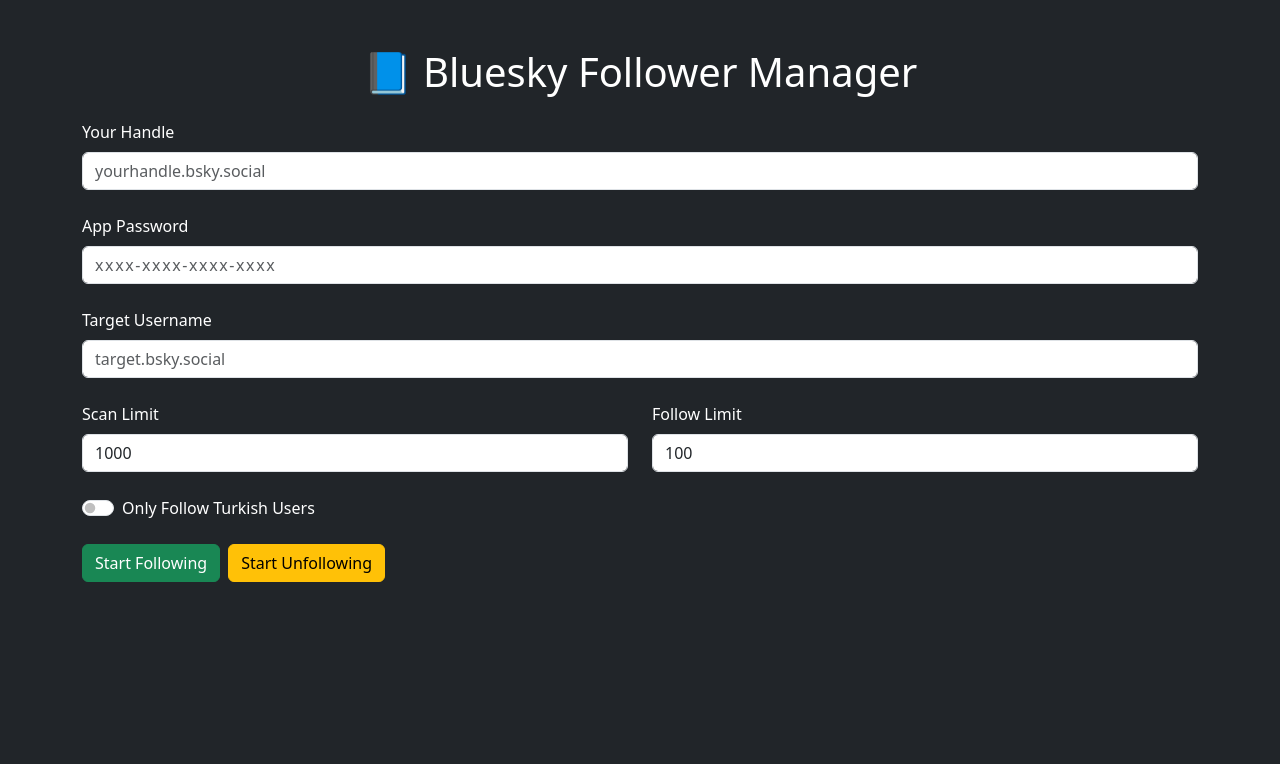
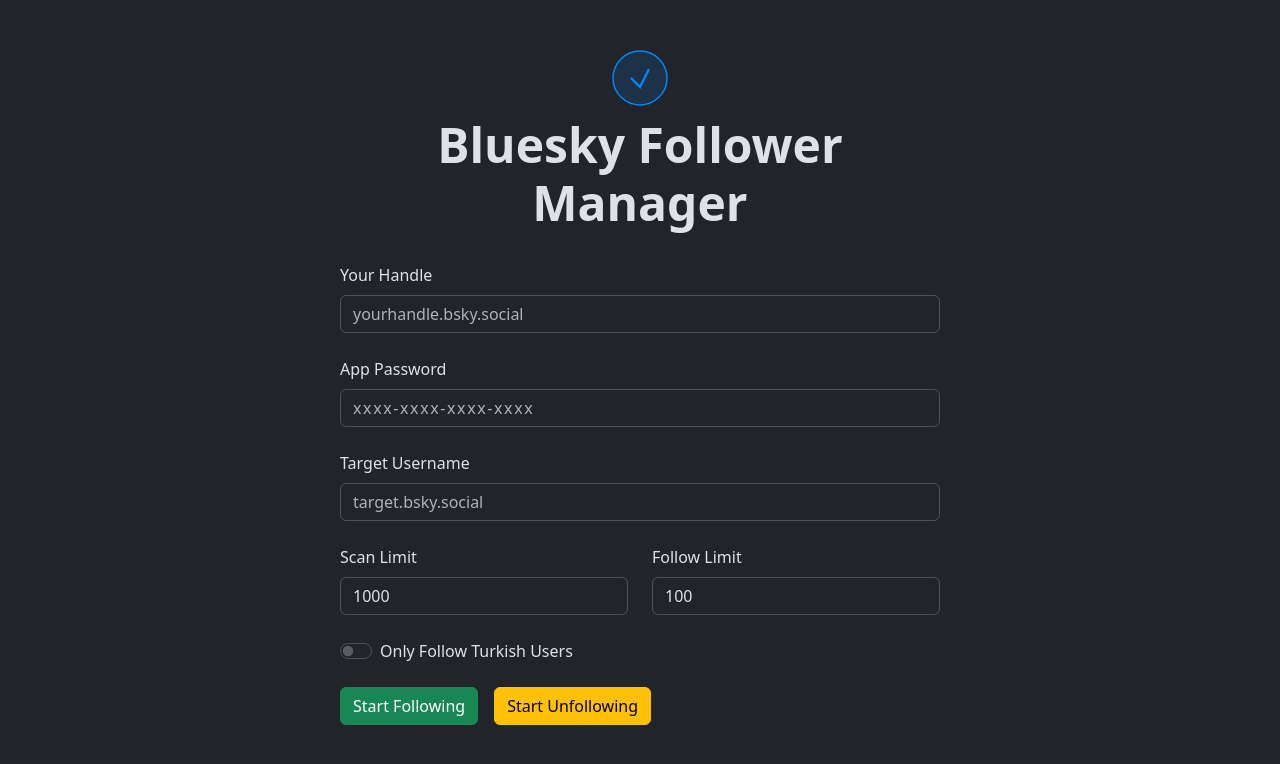
Before and after one commit to Altimores/bluesky-follower-bot, a FastAPI app: page / in a window 1280 px wide. Shown: the top 764 px of the page. Run offline with FastAPI, Linux system fonts and the light colour scheme.

Commit message:
index.html

```diff
--- a/templates/index.html
+++ b/templates/index.html
@@ -1,76 +1,87 @@
 <!DOCTYPE html>
-<html lang="en">
+<html lang="en" data-bs-theme="dark">
 <head>
   <meta charset="UTF-8" />
   <meta name="viewport" content="width=device-width, initial-scale=1.0"/>
-  <title>Bluesky Follower Bot</title>
-  <link href="https://cdn.jsdelivr.net/npm/bootstrap@5.3.0/dist/css/bootstrap.min.css" rel="stylesheet"/>
+  <title>Bluesky Follower Manager</title>
+  <!-- Bootstrap -->
+  <link href="https://cdn.jsdelivr.net/npm/bootstrap@5.3.2/dist/css/bootstrap.min.css" rel="stylesheet"/>
+  <!-- Font Awesome -->
+  <link rel="stylesheet" href="https://cdnjs.cloudflare.com/ajax/libs/font-awesome/6.4.0/css/all.min.css"/>
   <link rel="stylesheet" href="/static/css/styles.css"/>
 </head>
-<body class="bg-dark text-white">
+<body>
+  <div class="container py-5">
+    <div class="form-container">
+      <div class="text-center logo-container">
+        <svg xmlns="http://www.w3.org/2000/svg" viewBox="0 0 200 200" fill="none" class="mb-2" width="60" height="60">
+          <circle cx="100" cy="100" r="90" stroke="#0085FF" stroke-width="5" fill="#0085FF22"/>
+          <path d="M70 100 L100 130 L130 70" stroke="#0085FF" stroke-width="8" fill="none"/>
+        </svg>
+        <h1 class="display-5 fw-bold">Bluesky Follower Manager</h1>
+      </div>
 
-  <div class="container py-5">
-    <h1 class="text-center mb-4">📘 Bluesky Follower Manager</h1>
+      <div id="alertContainer"></div>
 
-    <form>
+      <form id="followForm" class="mb-4">
         <div class="mb-3">
           <label for="username" class="form-label">Your Handle</label>
-        <input type="text" class="form-control" id="username" placeholder="yourhandle.bsky.social" required>
+          <input type="text" class="form-control" id="username" placeholder="yourhandle.bsky.social" required />
         </div>
 
         <div class="mb-3">
           <label for="appPassword" class="form-label">App Password</label>
-        <input type="password" class="form-control" id="appPassword" placeholder="xxxx-xxxx-xxxx-xxxx" required>
+          <input type="password" class="form-control" id="appPassword" placeholder="xxxx-xxxx-xxxx-xxxx" required />
         </div>
 
-      <div class="mb-3">
+        <div class="mb-3" id="targetUsernameGroup">
           <label for="targetUsername" class="form-label">Target Username</label>
-        <input type="text" class="form-control" id="targetUsername" placeholder="target.bsky.social" required>
+          <input type="text" class="form-control" id="targetUsername" placeholder="target.bsky.social" />
         </div>
 
         <div class="row">
           <div class="col-md-6 mb-3">
             <label for="scanLimit" class="form-label">Scan Limit</label>
-          <input type="number" class="form-control" id="scanLimit" value="1000">
+            <input type="number" class="form-control" id="scanLimit" value="1000" />
           </div>
           <div class="col-md-6 mb-3">
             <label for="followLimit" class="form-label">Follow Limit</label>
-          <input type="number" class="form-control" id="followLimit" value="100">
+            <input type="number" class="form-control" id="followLimit" value="100" />
           </div>
         </div>
 
-      <div class="form-check form-switch mb-4">
-        <input class="form-check-input" type="checkbox" role="switch" id="filterTurkish">
-        <label class="form-check-label" for="filterTurkish">Only Follow Turkish Users</label>
+        <div class="form-check form-switch mb-3">
+          <input class="form-check-input" type="checkbox" id="turkishOnly"/>
+          <label class="form-check-label" for="turkishOnly">Only Follow Turkish Users</label>
         </div>
 
-      <div class="d-flex flex-wrap gap-2">
-        <button type="button" id="followButton" class="btn btn-success">Start Following</button>
-        <button type="button" id="unfollowButton" class="btn btn-warning">Start Unfollowing</button>
-        <button type="button" id="stopButton" class="btn btn-danger d-none">🛑 Stop Process</button>
+        <div class="d-flex gap-3">
+          <button type="button" class="btn btn-success" id="followButton">Start Following</button>
+          <button type="button" class="btn btn-warning" id="unfollowButton">Start Unfollowing</button>
+          <button type="button" class="btn btn-danger d-none" id="stopButton">Stop Process</button>
         </div>
       </form>
 
-    <div id="progressContainer" class="mt-5 d-none">
-      <h4 id="progressTitle">🔄 Processing...</h4>
-      <p id="progressText" class="text-muted small">Progress details will appear here</p>
-      <p id="progressCounter" class="text-info small">Scanned: 0</p>
-      <div class="progress mb-2">
-        <div id="progressBar" class="progress-bar progress-bar-striped progress-bar-animated" role="progressbar" style="width: 0%">0%</div>
+      <div id="progressContainer" class="d-none my-4">
+        <div class="progress mb-3" style="height: 25px;">
+          <div id="progressBar" class="progress-bar progress-bar-striped progress-bar-animated"
+               role="progressbar" style="width: 0%;" aria-valuenow="0" aria-valuemin="0"
+               aria-valuemax="100">0%</div>
         </div>
-      <button id="stopButtonProgress" class="btn btn-outline-danger btn-sm">Stop</button>
+        <p id="progressText" class="text-white">Processing...</p>
       </div>
 
-    <div id="results" class="mt-5 d-none">
-      <h5>✅ Users Followed/Unfollowed:</h5>
-      <ul id="userList" class="list-group list-group-flush mt-2"></ul>
-      <button id="newOperationButton" class="btn btn-light mt-3">🔄 Start New Operation</button>
+      <div id="results" class="results-container d-none">
+        <h4 id="operationTitle"></h4>
+        <p id="resultsDescription"></p>
+        <ul class="list-group" id="userList"></ul>
+        <button class="btn btn-primary mt-3" id="newOperationButton">Start New Operation</button>
+      </div>
     </div>
   </div>
 
-  <!-- Bootstrap Bundle with Popper -->
-  <script src="https://cdn.jsdelivr.net/npm/bootstrap@5.3.0/dist/js/bootstrap.bundle.min.js"></script>
-  <!-- JS dosyamız en sona taşındı -->
+  <!-- JS dependencies -->
+  <script src="https://cdn.jsdelivr.net/npm/bootstrap@5.3.2/dist/js/bootstrap.bundle.min.js"></script>
   <script src="/static/js/script.js"></script>
 </body>
 </html>
```
Lines whose indentation alone changed are shown as unchanged.
